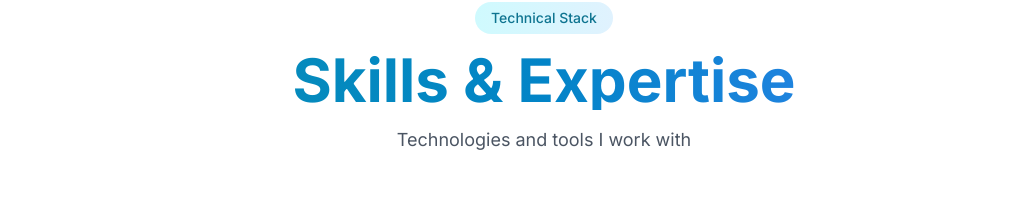
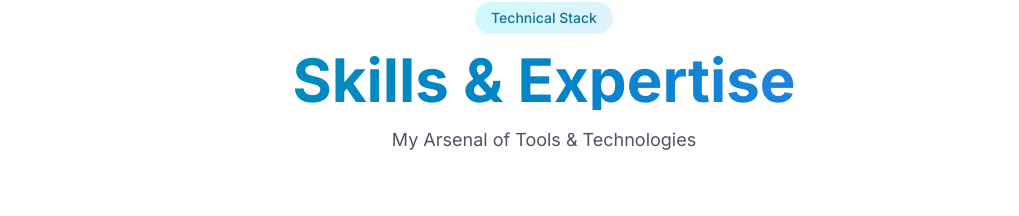
Before and after one commit to ashishnethi/Portfilio, a Next.js app: page / in a window 1280 px wide. Shown: the part 838-1054 px from the top of the page, without its empty margins (96-1115 px from the left). Built offline with nearby package versions, Linux system fonts and the light colour scheme.

Commit message:
Update Skills.tsx

```diff
--- a/components/Skills.tsx
+++ b/components/Skills.tsx
@@ -74,7 +74,7 @@ export function Skills() {
           </h2>
 
           <p className="text-base sm:text-lg text-gray-600 dark:text-gray-400 max-w-2xl mx-auto px-4">
-            Technologies and tools I work with
+            My Arsenal of Tools & Technologies
           </p>
         </motion.div>
 
```
